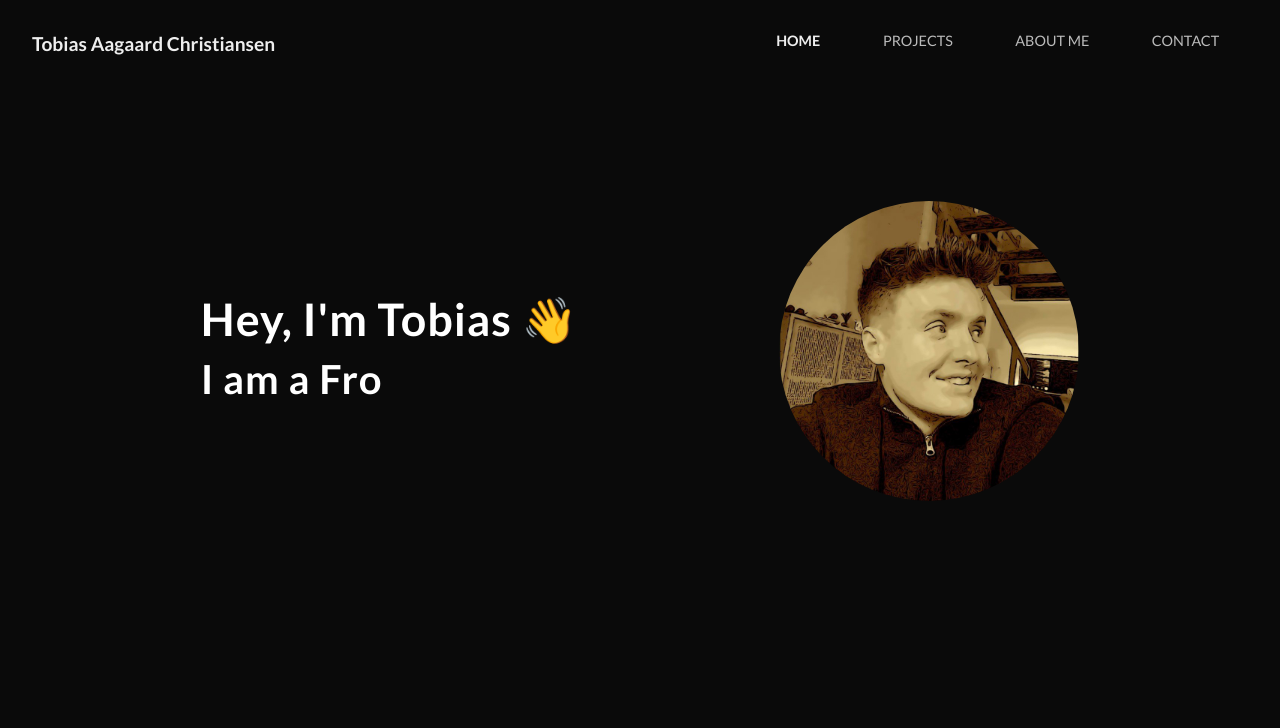
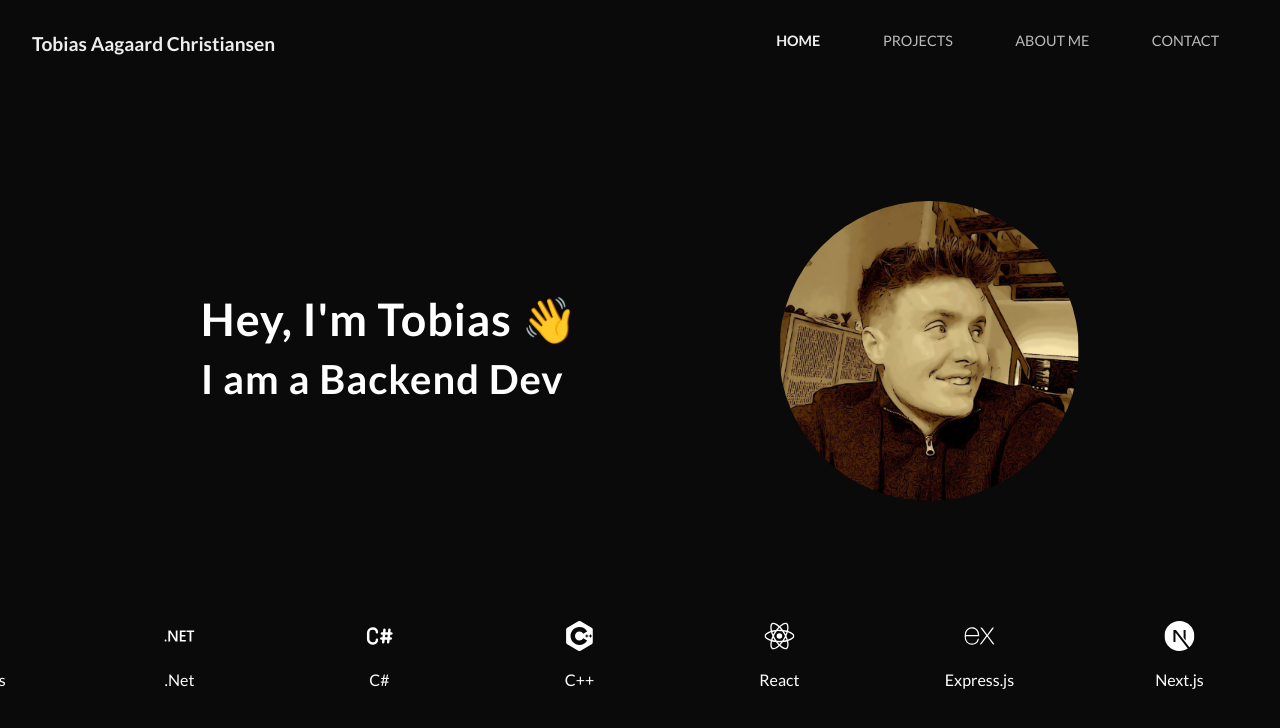
Before and after one commit to TobiasAagaard/portfolio, a React (Vite) app in the folder Frontend/: page / in a window 1280 px wide. Shown: the top 728 px of the page. Built offline with nearby package versions, Linux system fonts and the light colour scheme.

Commit message:
Tech animation done

```diff
--- a/Frontend/package.json
+++ b/Frontend/package.json
@@ -16,6 +16,7 @@
     "react": "^19.0.0",
     "react-dom": "^19.0.0",
     "react-i18next": "^15.4.1",
+    "react-icons": "^5.5.0",
     "react-router-dom": "^7.2.0",
     "react-simple-typewriter": "^5.0.1",
     "sass": "^1.85.1"
--- a/Frontend/src/Components/Header/Header.scss
+++ b/Frontend/src/Components/Header/Header.scss
@@ -31,10 +31,10 @@ header {
     header {
         gap: 2.5rem;
         h2:first-child{
-            font-size: 1.8rem;
+            font-size: 2.2rem;
         }
         h2 {
-            font-size: 1.6rem;
+            font-size: 2rem;
         }
     }
 }
--- a/Frontend/src/Components/Header/Header.tsx
+++ b/Frontend/src/Components/Header/Header.tsx
@@ -17,8 +17,9 @@ export const Header: React.FC = () => {
     const [text] = useTypewriter({
         words,
         loop: true,
-        typeSpeed: 120,
-        delaySpeed: 2500,
+        typeSpeed:70,
+        deleteSpeed:50,
+        delaySpeed:2500,
 
     });
     return (
--- /dev/null
+++ b/Frontend/src/Components/Tech/Tech.scss
@@ -0,0 +1,31 @@
+.tech-grid {
+    overflow: hidden;
+    white-space: nowrap;
+    color: #fff;
+}
+
+.tech-track {
+    display: flex;
+    animation: marquee-scroll 100s linear infinite;
+    width: max-content; /* Ensures smooth animation */
+}
+
+.tech-item {
+    display: flex;
+    min-width: 200px; /* Adjust based on layout */
+    justify-content: center;
+    align-items: center;
+    flex-direction: column;
+}:hover {
+    animation-play-state: paused;
+}
+
+/* Smooth scrolling animation */
+@keyframes marquee-scroll {
+    from {
+        transform: translateX(0);
+    }
+    to {
+        transform: translateX(-50%);
+    }
+}
--- /dev/null
+++ b/Frontend/src/Components/Tech/Tech.tsx
@@ -0,0 +1,77 @@
+import {JSX, useState } from "react";
+import {
+  SiCss3,
+  SiDocker,
+  SiExpress,
+  SiFigma,
+  SiGithub,
+  SiGo,
+  SiHtml5,
+  SiJavascript,
+  SiNetlify,
+  SiNextdotjs,
+  SiNodedotjs,
+  SiPostgresql,
+  SiSequelize,
+  SiReact,
+  SiDotnet,
+  SiTailwindcss,
+  SiTypescript,
+  SiUbuntu,
+  SiVercel,
+  SiPython,
+  SiCplusplus
+
+} from "react-icons/si";
+import { TbBrandCSharp } from "react-icons/tb";
+
+import "./Tech.scss";
+
+const size = 30;
+
+interface Tech {
+  name: string;
+  icon: JSX.Element;
+}
+
+const techs: Tech[] = [
+  { name: "Node.js", icon: <SiNodedotjs size={size} /> },
+  { name: ".Net", icon: <SiDotnet size={size} /> },
+  { name: "C#", icon: <TbBrandCSharp  size={size} /> },
+  { name: "C++", icon: <SiCplusplus size={size} /> },
+  { name: "React", icon: <SiReact size={size} /> },
+  { name: "Express.js", icon: <SiExpress size={size} /> },
+  { name: "Next.js", icon: <SiNextdotjs size={size} /> },
+  { name: "Tailwind CSS", icon: <SiTailwindcss  size={size} /> },
+  { name: "CSS", icon: <SiCss3  size={size} /> },
+  { name: "HTML", icon: <SiHtml5 size={size} /> },
+  { name: "JavaScript", icon: <SiJavascript size={size} /> },
+  { name: "TypeScript", icon: <SiTypescript size={size} /> },
+  { name: "Go", icon: <SiGo size={size} /> },
+  { name: "PostgreSQL", icon: <SiPostgresql size={size} /> },
+  { name: "Sequelize  ORM", icon: <SiSequelize size={size} /> },
+  { name: "Figma", icon: <SiFigma size={size} /> },
+  { name: "Github", icon: <SiGithub size={size} /> },
+  { name: "Vercel", icon: <SiVercel size={size} /> },
+  { name: "Netlify", icon: <SiNetlify size={size} /> },
+  { name: "Docker", icon: <SiDocker size={size} /> },
+  { name: "Python", icon: <SiPython size={size} /> },
+  { name: "Ubuntu", icon: <SiUbuntu size={size} /> },
+];
+
+export const Tech: React.FC = () => {
+  const [techsList] = useState(techs);
+
+  return (
+    <div className="tech-grid">
+         <div className="tech-track">
+        {techsList.map((skill, index) => (
+        <div key={index} className="tech-item">
+          <span className="tech-icon">{skill.icon}</span>
+          <p className="tech-name">{skill.name}</p>
+        </div>
+      ))}
+      </div>
+    </div>
+  );
+};
--- a/Frontend/src/Pages/Frontpage/Frontpage.tsx
+++ b/Frontend/src/Pages/Frontpage/Frontpage.tsx
@@ -1,8 +1,12 @@
 import { Header } from "../../Components/Header/Header"
+import { Tech } from "../../Components/Tech/Tech"
 
 
 export const Frontend: React.FC = () => {
     return (
-        <Header />
+        <>
+            <Header />
+            <Tech />
+        </>
     )
 }
```
Also changed, not shown: Frontend/tsconfig.json (+9 -1 lines), 1 other file (tests, documents, lock files or other folders).
